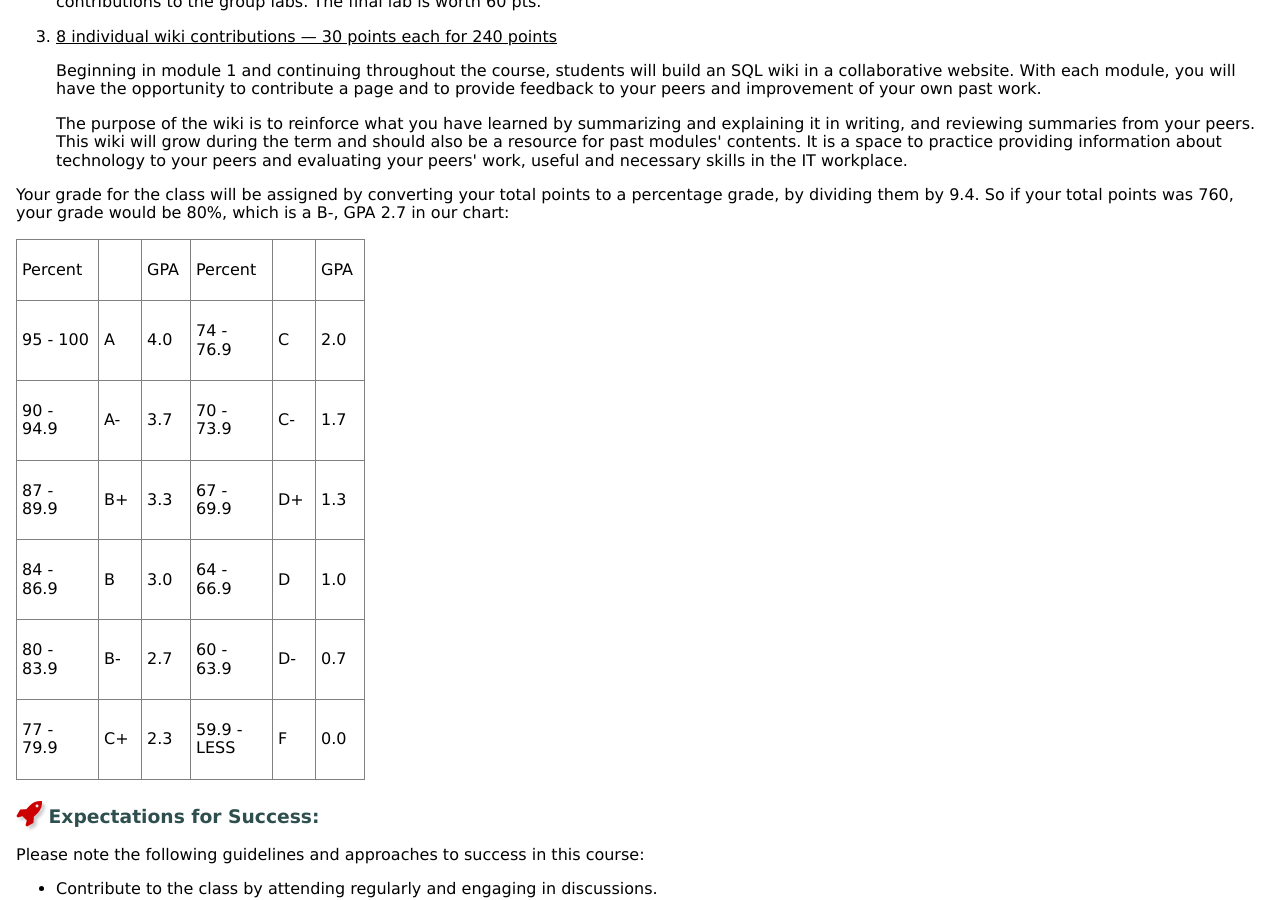
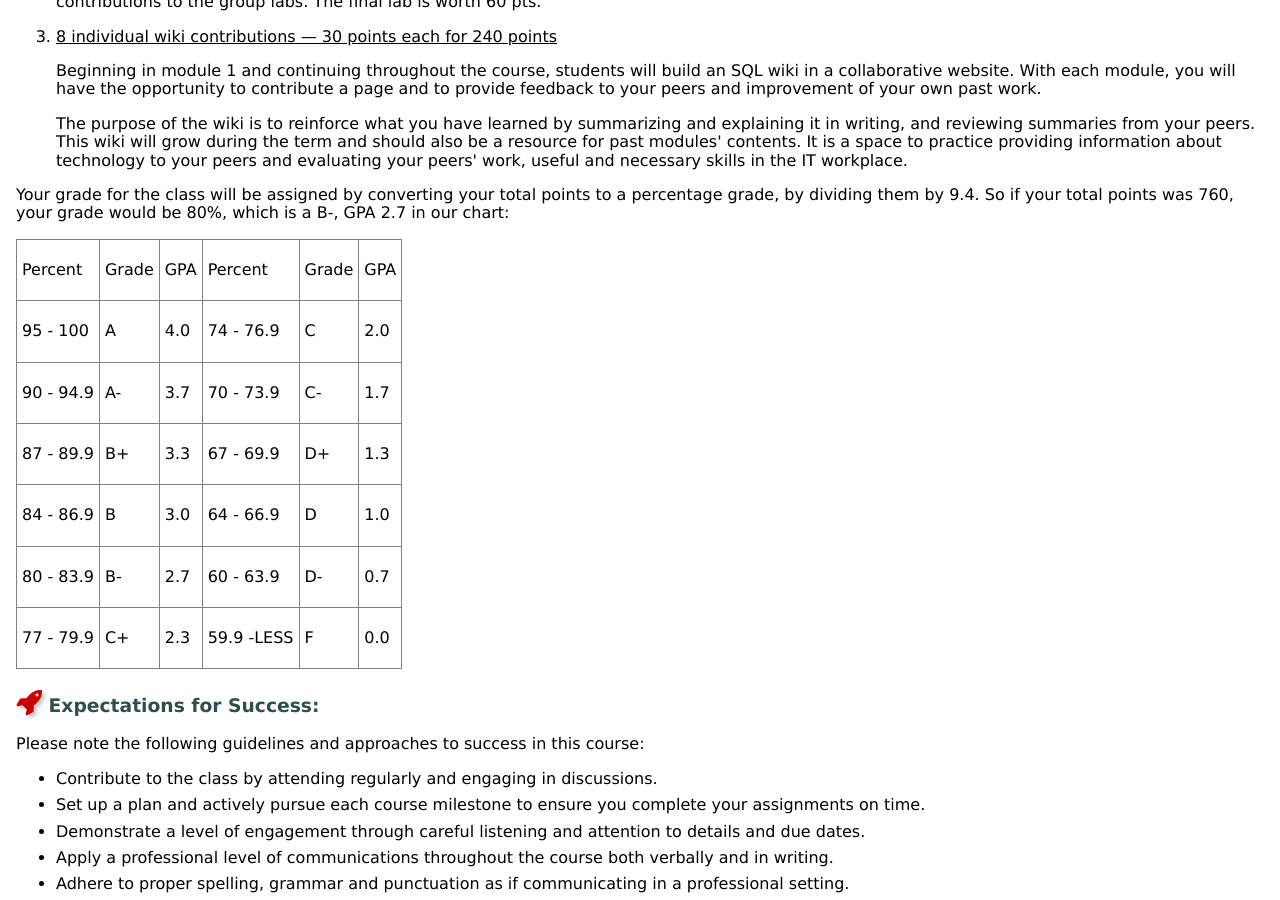
Before and after one commit to argoc/syllabub, a Jekyll site: the page IS330.html, which Jekyll copies as it is, in a window 1280 px wide and 900 px high, scrolled down 2638 px. Built offline with Jekyll 4.4.1, drawn with Linux system fonts in a browser that asks for light colours; nearby versions of some CDN libraries.

Commit message:
minor edits

```diff
--- a/IS330.html
+++ b/IS330.html
@@ -340,142 +340,142 @@ Grading &amp; Assignments
 <table border="1" cellspacing="0" cellpadding="0">
 <tbody>
 <tr>
-<td width="71">
+<td >
 <p>Percent</p>
 </td>
-<td width="32">
-<p> </p>
+<td >
+<p>Grade</p>
 </td>
-<td width="38">
+<td >
 <p>GPA</p>
 </td>
-<td width="71">
+<td >
 <p>Percent</p>
 </td>
-<td width="32">
-<p> </p>
+<td >
+<p>Grade</p>
 </td>
-<td width="38">
+<td >
 <p>GPA</p>
 </td>
 </tr>
 <tr>
-<td width="71">
+<td >
 <p>95 - 100</p>
 </td>
-<td width="32">
+<td >
 <p>A</p>
 </td>
-<td width="38">
+<td >
 <p>4.0</p>
 </td>
-<td width="71">
+<td >
 <p>74 - 76.9</p>
 </td>
-<td width="32">
+<td >
 <p>C</p>
 </td>
-<td width="38">
+<td >
 <p>2.0</p>
 </td>
 </tr>
 <tr>
-<td width="71">
+<td >
 <p>90 - 94.9</p>
 </td>
-<td width="32">
+<td >
 <p>A-</p>
 </td>
-<td width="38">
+<td >
 <p>3.7</p>
 </td>
-<td width="71">
+<td >
 <p>70 - 73.9</p>
 </td>
-<td width="32">
+<td >
 <p>C-</p>
 </td>
-<td width="38">
+<td >
 <p>1.7</p>
 </td>
 </tr>
 <tr>
-<td width="71">
+<td >
 <p>87 - 89.9</p>
 </td>
-<td width="32">
+<td >
 <p>B+</p>
 </td>
-<td width="38">
+<td >
 <p>3.3</p>
 </td>
-<td width="71">
+<td >
 <p>67 - 69.9</p>
 </td>
-<td width="32">
+<td >
 <p>D+</p>
 </td>
-<td width="38">
+<td >
 <p>1.3</p>
 </td>
 </tr>
 <tr>
-<td width="71">
+<td >
 <p>84 - 86.9</p>
 </td>
-<td width="32">
+<td  >
 <p>B</p>
 </td>
-<td width="38">
+<td  >
 <p>3.0</p>
 </td>
-<td width="71">
+<td  >
 <p>64 - 66.9</p>
 </td>
-<td width="32">
+<td  >
 <p>D</p>
 </td>
-<td width="38">
+<td  >
 <p>1.0</p>
 </td>
 </tr>
 <tr>
-<td width="71">
+<td  >
 <p>80 - 83.9</p>
 </td>
-<td width="32">
+<td  >
 <p>B-</p>
 </td>
-<td width="38">
+<td  >
 <p>2.7</p>
 </td>
-<td width="71">
+<td  >
 <p>60 - 63.9</p>
 </td>
-<td width="32">
+<td  >
 <p>D-</p>
 </td>
-<td width="38">
+<td  >
 <p>0.7</p>
 </td>
 </tr>
 <tr>
-<td width="71">
+<td  >
 <p>77 - 79.9</p>
 </td>
-<td width="32">
+<td >
 <p>C+</p>
 </td>
-<td width="38">
+<td  >
 <p>2.3</p>
 </td>
-<td width="71">
+<td  >
 <p>59.9 -LESS</p>
 </td>
-<td width="32">
+<td>
 <p>F</p>
 </td>
-<td width="38">
+<td  >
 <p>0.0</p>
 </td>
 </tr>
```
